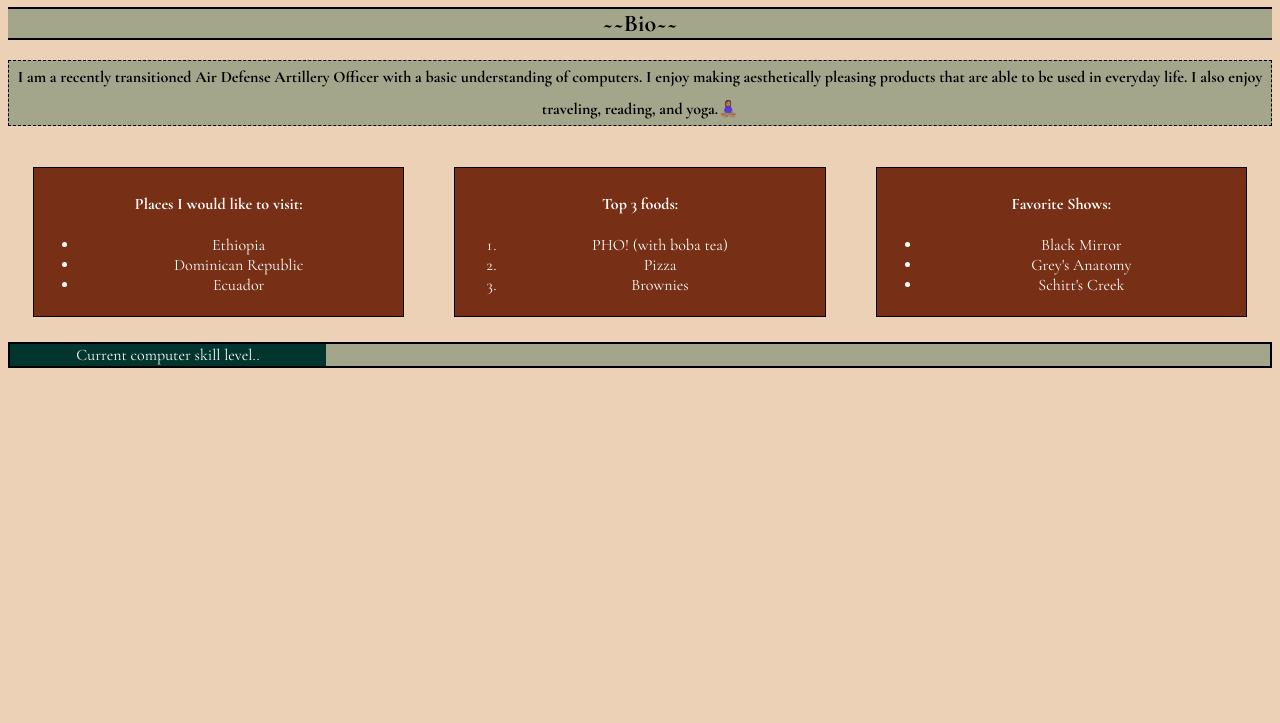
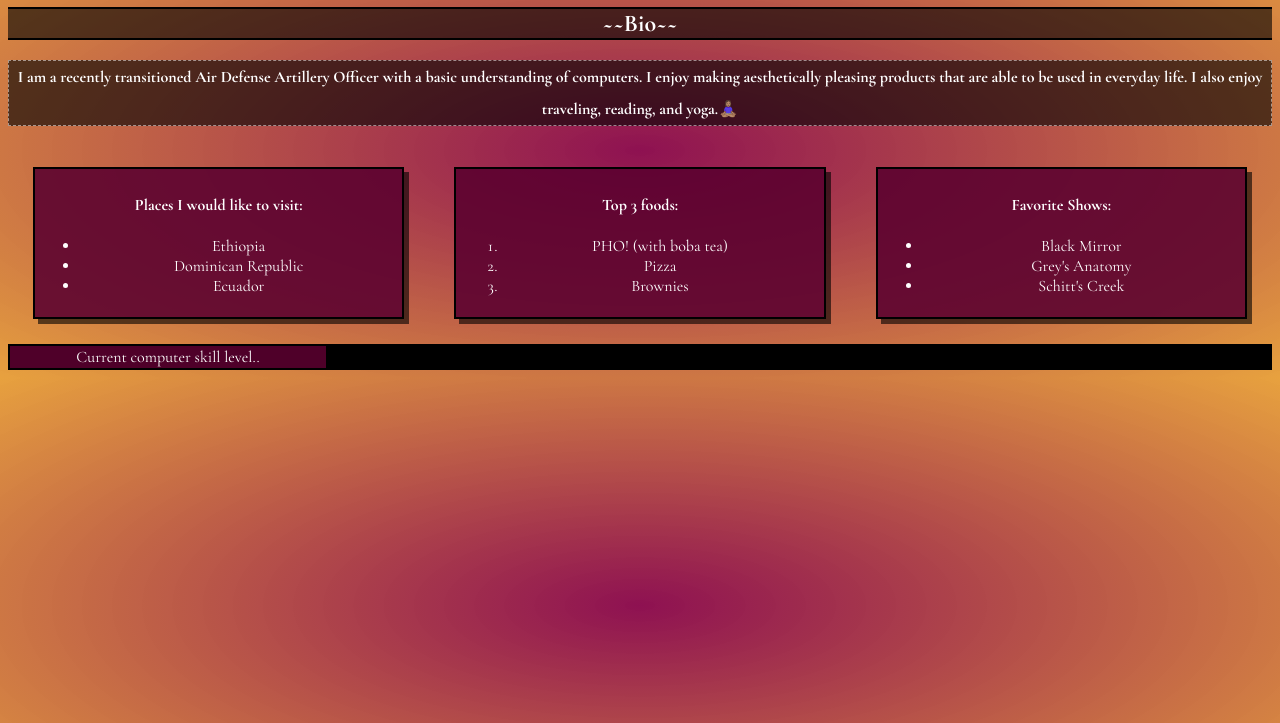
Before and after one commit to JGreinke/Cohort25, a plain HTML site: page index.html in a window 1280 px wide. Shown: the part 77-800 px from the top of the page. Drawn offline with nearby package versions, Linux system fonts and the light colour scheme.

Commit message:
Assignment #2

```diff
--- a/index.html
+++ b/index.html
@@ -9,9 +9,12 @@
 
 </head>
 <body>
-    <h1> Jasmine Greinke (Green-Key) </h1>
-    <h2>~~Bio~~</h2>
-    <p>I am a recently transitioned Air Defense Artillery Officer with a basic understanding of computers. I enjoy making aesthetically pleasing products that are able to be used in everyday life. I also enjoy traveling, reading, and yoga.🧘🏽‍♀️</p>
+    <div>
+        <h1> Jasmine Greinke (Green-Key) </h1>
+        <h2>~~Bio~~</h2>
+        <p>I am a recently transitioned Air Defense Artillery Officer with a basic understanding of computers. I enjoy making aesthetically pleasing products that are able to be used in everyday life. I also enjoy traveling, reading, and yoga.🧘🏽‍♀️</p>
+    </div>
+
 <div class="lists">
     <div class="list-item">
         <h4>Places I would like to visit:</h4>
@@ -38,6 +41,7 @@
         </ul>
     </div>
 </div>
-    <div class="outer"><div class="box">Current computer skill level..</div></div>
+    <div class="outer"><div class="box">Current computer skill level..</div>
+</div>
 </body>
 </html>
--- a/mystyle.css
+++ b/mystyle.css
@@ -9,25 +9,29 @@ body{
     background-color: rgba(205, 134, 63, 0.377);
     color: rgb(1, 53, 46);
     text-align: center;
+    background: #f7ce00d2;
+    background: -moz-radial-gradient(center, #f7ce00d2 0%, #860045ee 0%, #e28c13d0 100%);
+    background: -webkit-radial-gradient(center, #f7ce00d2 0%, #860045ee 0%, #e28c13d0 100%);
+    background: radial-gradient(ellipse at center, #f7ce00d2 0%, #860045ee 0%, #e28c13d0 100%);
 }
 h1{
-    background-color: rgb(1, 53, 46);
+    background-color: black;
     color: white;
     border: 1px solid black;
 }
 h2{
     border-top: 2px solid black;
     border-bottom: 2px solid black;
-    color: black;
-    background-color: rgba(4, 68, 43, 0.308);
+    color: white;
+    background-color: rgba(0, 0, 0, 0.60);
 }
 p{
     line-height: 2;
     font-size: 30;
     font-weight: 700;
-    color:black;
-    background-color: rgba(4, 68, 43, 0.308);
-    border: 1px dashed black;
+    color:white;
+    background-color: rgba(0, 0, 0, 0.6);
+    border: 1px dashed rgba(255, 255, 255, 0.5);
 }
 /*lists*/
 .lists{
@@ -35,20 +39,21 @@ p{
 }
 .list-item{
     width: 30%;
-    background-color: rgb(119, 47, 21);
+    background-color: #5a002fe0;
     color: white;
     padding: 5px;
     margin: 25px;
-    border: 1px solid black;
+    border: 2px solid black;
+    box-shadow: 5px 5px rgba(0, 0, 0, 0.6);
 }
 /*skill-level*/
 .outer{
     border: 2px solid black;
-    background-color: rgb(4, 68, 43, 0.308);
+    background-color: black;
 }
 .box{
     padding: 1px;
     width: calc(25% - 1px);
-    background-color:rgb(1, 53, 46);
+    background-color: #5a002fe0;
     color: white;
 }
```
